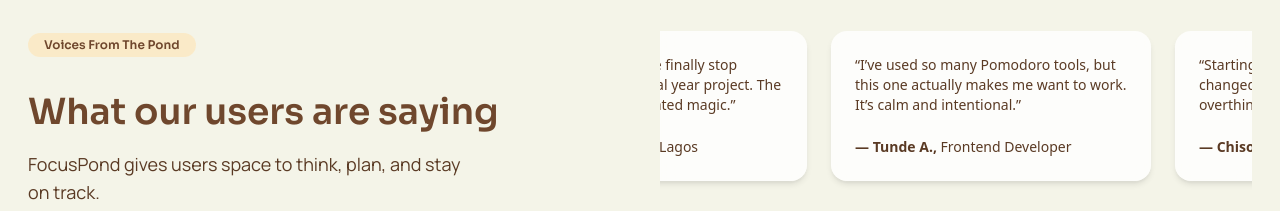
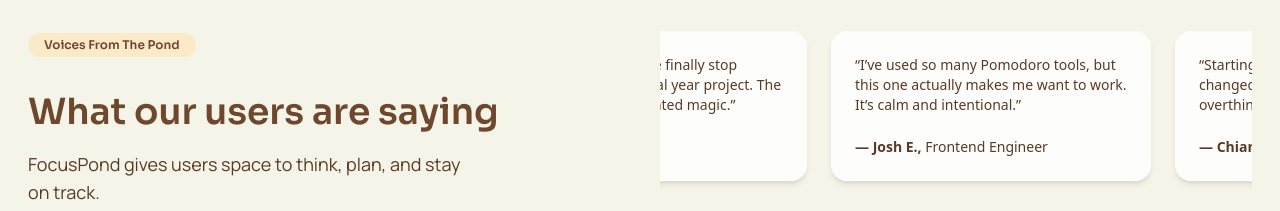
Before and after one commit to liannmaka/Focuspond, a Next.js app: page / in a window 1280 px wide. Shown: the part 5180-5391 px from the top of the page. Built offline with nearby package versions, Linux system fonts and the light colour scheme.

Commit message:
chore: updated testimonials data

```diff
--- a/src/data/landing-page/testimonial.ts
+++ b/src/data/landing-page/testimonial.ts
@@ -2,25 +2,25 @@ import { Testimonial } from "@/types/landing-page";
 
 export const testimonials: Testimonial[] = [
   {
-    name: "Ada O.",
-    role: "Student, UI Lagos",
+    name: "Rita O.",
+    role: "Student",
     quote:
       "Focuspond helped me finally stop procrastinating my final year project. The vibe switcher? Underrated magic.",
   },
   {
-    name: "Tunde A.",
-    role: "Frontend Developer",
+    name: "Josh E.",
+    role: "Frontend Engineer",
     quote:
       "I’ve used so many Pomodoro tools, but this one actually makes me want to work. It’s calm and intentional.",
   },
   {
-    name: "Chisom E.",
+    name: "Chiamaka O.",
     role: "Product Designer",
     quote:
       "Starting with my Frog of the Day changed everything. Now I stop overthinking and just start.",
   },
   {
-    name: "Ibrahim K.",
+    name: "Isabel U.",
     role: "Researcher",
     quote:
       "Offline support means I can take this anywhere. It’s helped me stay consistent even during travel.",
```
